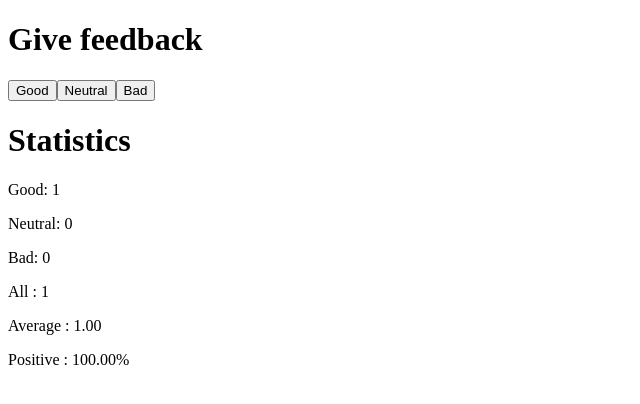
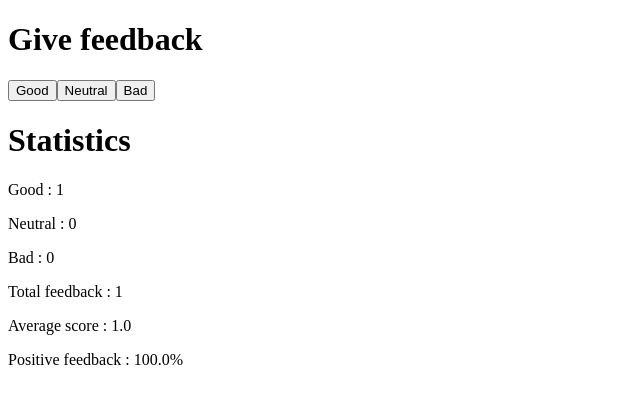
Before and after one commit to KWEYUGEOFREY/reactspa, a React (Vite) app: page / in a window 1280 px wide. Both pictures are taken after a click on the button "Good". Shown: the top 404 px of the page, without its empty margins (0-640 px from the left). Built offline with nearby package versions, Linux system fonts and the light colour scheme.

Commit message:
1.6to1.14: 1.9: unicafe step 5 toughest button AND statline

```diff
--- a/src/App.jsx
+++ b/src/App.jsx
@@ -1,5 +1,16 @@
 import { useState } from 'react';
 
+
+
+const Button = ({onClick, text}) => {
+  return <button onClick={onClick}>{text}</button>
+ }
+
+ const StatisticLine  = ({text, value})=>{
+  return(
+    <p>{text} : {value}</p>
+  )
+ }
 // Define the Statistics component outside the App component
 const Statistics = ({ good, neutral, bad, total, average, positivePercentage }) => {
   //check if there is any feedback.
@@ -17,12 +28,12 @@ const Statistics = ({ good, neutral, bad, total, average, positivePercentage })
   return (
     <div>
       <h1>Statistics</h1>
-      <p>Good: {good}</p>
-      <p>Neutral: {neutral}</p>
-      <p>Bad: {bad}</p>
-      <p>All : {total}</p>
-      <p>Average : {average.toFixed(2)}</p>
-      <p>Positive : {positivePercentage.toFixed(2)}%</p>
+      <StatisticLine text="Good" value={good} />
+      <StatisticLine text="Neutral" value={neutral} />
+      <StatisticLine text="Bad" value={bad} />
+      <StatisticLine text="Total feedback" value={total} />
+      <StatisticLine text="Average score" value={average.toFixed(1)} />
+      <StatisticLine text="Positive feedback" value={`${positivePercentage.toFixed(1)}%`}/>
     </div>
   )
 }
@@ -45,11 +56,10 @@ const App = () => {
   return (
     <div>
       <h1>Give feedback</h1>
-      <button onClick={() => setGood(good + 1)}>Good</button>
-      <button onClick={() => setNeutral(neutral + 1)}>Neutral</button>
-      <button onClick={() => setBad(bad + 1)}>Bad</button>
+      <Button onClick={() => setGood(good + 1)} text="Good" />
+      <Button onClick={() => setNeutral(neutral + 1)} text="Neutral" />
+      <Button onClick={() => setBad(bad + 1)} text="Bad" />
 
-      {/* Pass the calculated values as props to the Statistics component */}
       <Statistics
         good={good}
         neutral={neutral}
```
